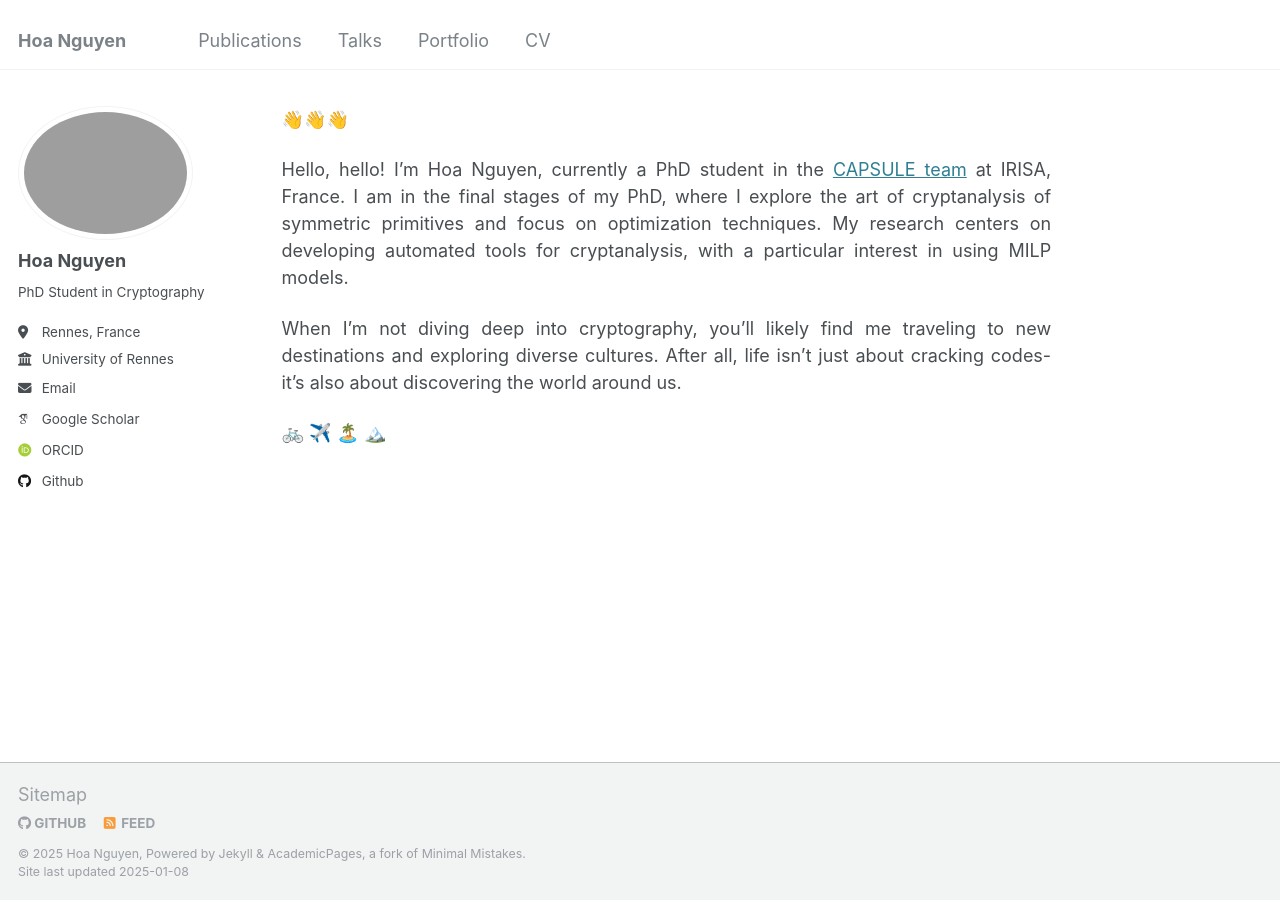
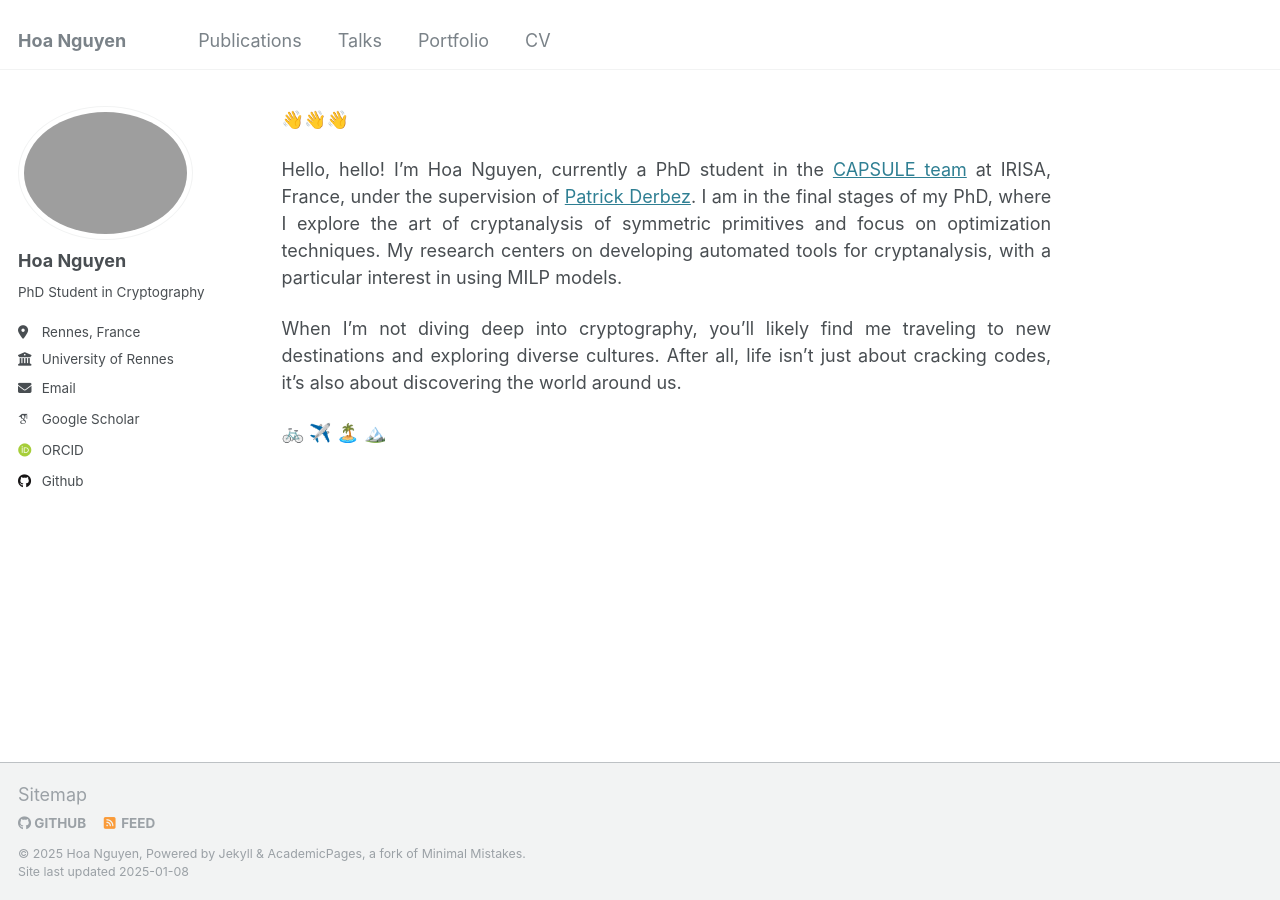
Before and after one commit to HoaNP/HoaNP.github.io, a Jekyll site: the page built from _pages/about.md, in a window 1280 px wide. Built offline with Jekyll 4.4.1, drawn with Linux system fonts in a browser that asks for light colours; some web fonts are replaced.

Commit message:
Update about.md

```diff
--- a/_pages/about.md
+++ b/_pages/about.md
@@ -8,9 +8,9 @@
 👋👋👋
 <div style="text-align: justify;">
 
-<p>Hello, hello! I’m Hoa Nguyen, currently a PhD student in the <a href="https://team.inria.fr/capsule/">CAPSULE team</a> at IRISA, France. I am in the final stages of my PhD, where I explore the art of cryptanalysis of symmetric primitives and focus on optimization techniques. My research centers on developing automated tools for cryptanalysis, with a particular interest in using MILP models.</p>
+<p>Hello, hello! I’m Hoa Nguyen, currently a PhD student in the <a href="https://team.inria.fr/capsule/">CAPSULE team</a> at IRISA, France, under the supervision of <a href="https://people.irisa.fr/Patrick.Derbez/">Patrick Derbez</a>. I am in the final stages of my PhD, where I explore the art of cryptanalysis of symmetric primitives and focus on optimization techniques. My research centers on developing automated tools for cryptanalysis, with a particular interest in using MILP models.</p>
 
-<p>When I’m not diving deep into cryptography, you’ll likely find me traveling to new destinations and exploring diverse cultures. After all, life isn’t just about cracking codes-it’s also about discovering the world around us.</p>
+<p>When I’m not diving deep into cryptography, you’ll likely find me traveling to new destinations and exploring diverse cultures. After all, life isn’t just about cracking codes, it’s also about discovering the world around us.</p>
 
 </div>
 
```
